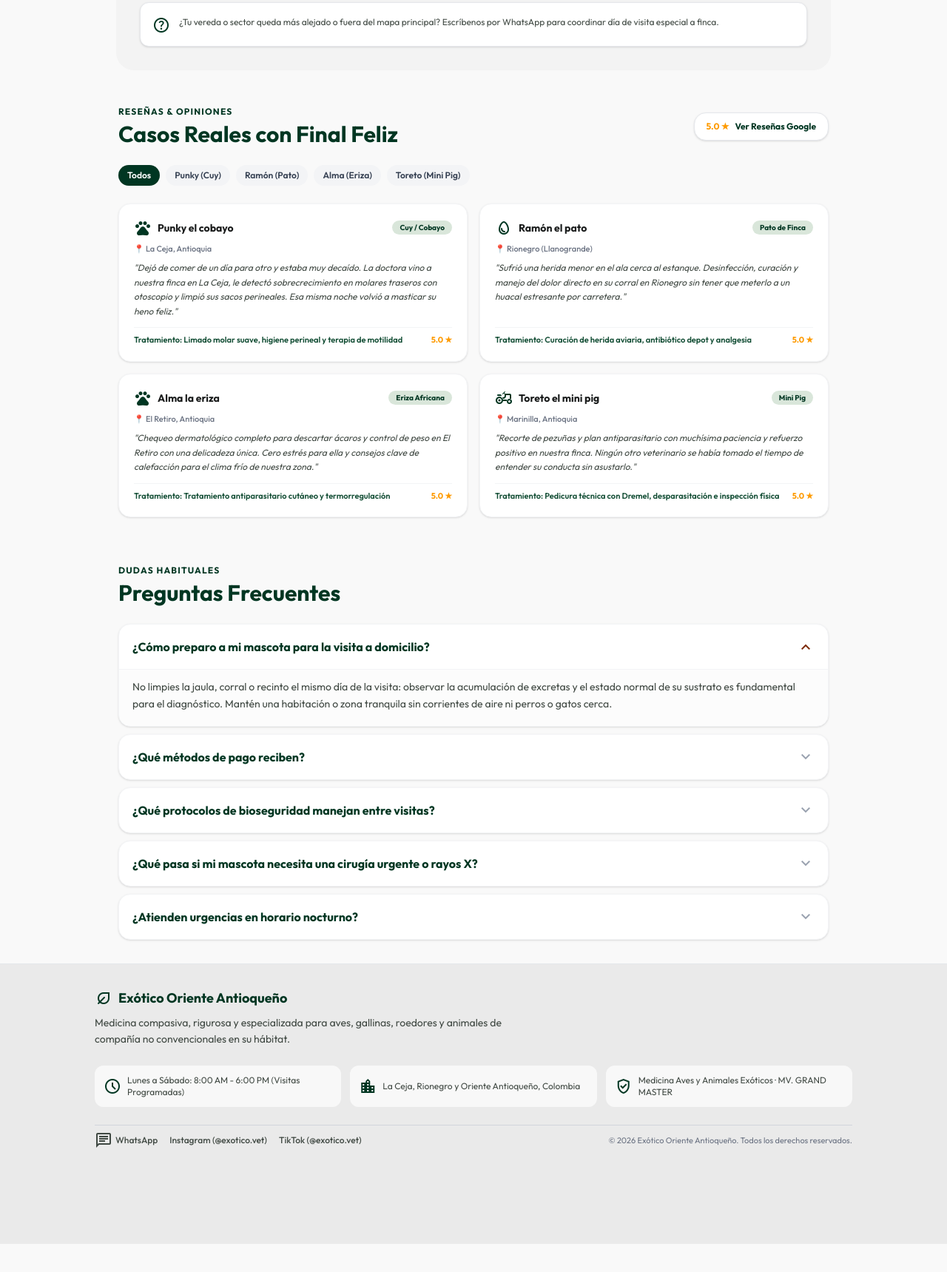
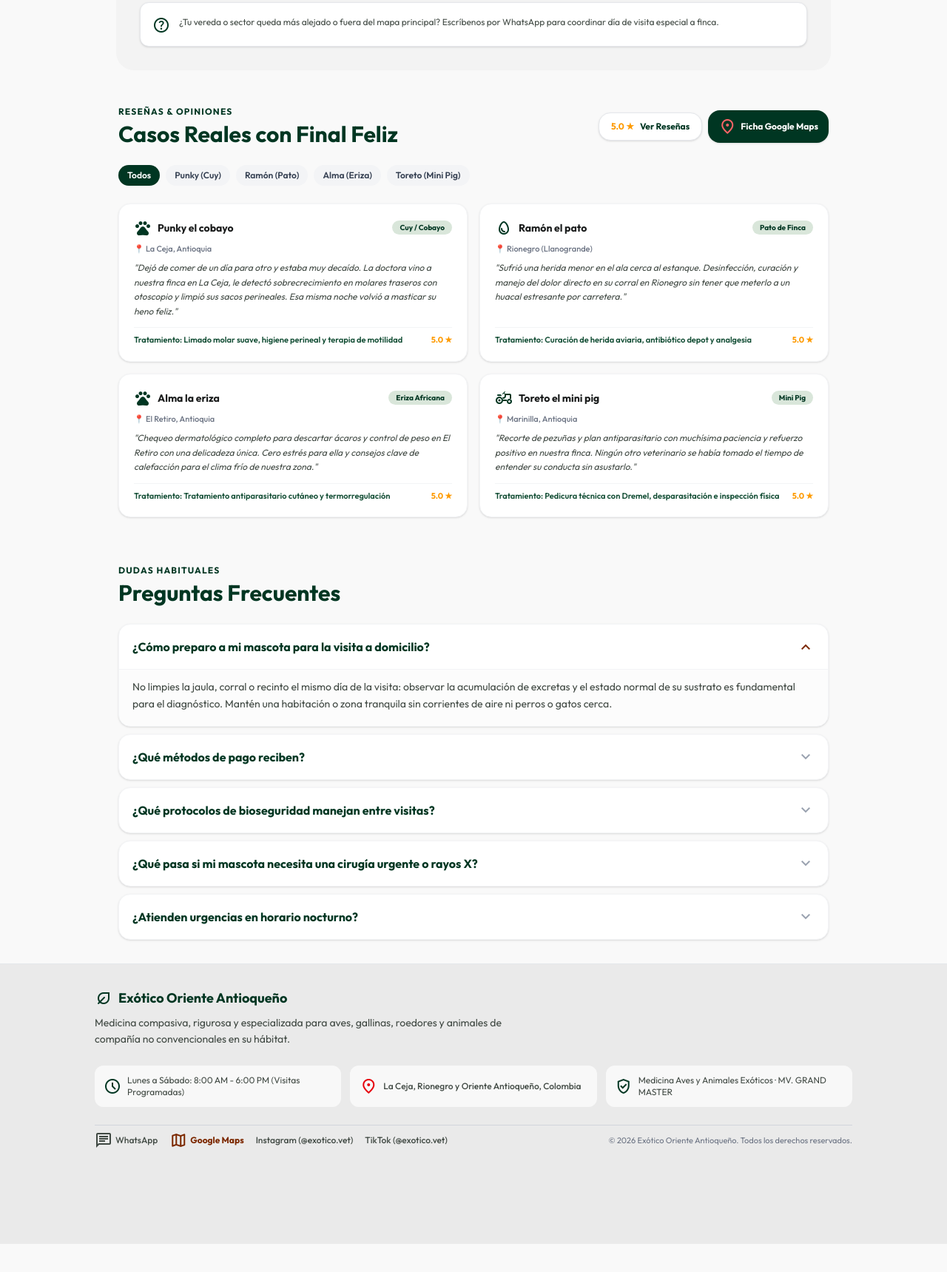
Before and after one commit to pabloriospena/Exotico-Veterinaria-en-casa, an Astro site: page / in a window 1280 px wide. Shown: the part 4512-6231 px from the top of the page at 74% size. Built offline with nearby package versions, Linux system fonts and the light colour scheme; Astro itself is replaced by a stand-in of ours; no server answers.

Commit message:
feat: add Google Maps location links across UI
Integrated the business Google Maps location link into the footer, testimonials section, and reviews modal to improve discoverability and navigation. Updated structured data to include the map reference.

```diff
--- a/src/components/Footer.tsx
+++ b/src/components/Footer.tsx
@@ -25,12 +25,18 @@ export const Footer: React.FC = () => {
             </span>
             <span>Lunes a Sábado: 8:00 AM - 6:00 PM (Visitas Programadas)</span>
           </div>
-          <div className="flex items-center gap-2 p-3 bg-white/70 rounded-xl">
-            <span className="material-symbols-outlined text-[#003622] text-[18px]">
-              location_city
+          <a
+            href="https://maps.app.goo.gl/prjgBchypa6JDMqG7"
+            target="_blank"
+            rel="noopener noreferrer"
+            className="flex items-center gap-2 p-3 bg-white/70 hover:bg-white rounded-xl transition-colors group cursor-pointer border border-transparent hover:border-gray-200"
+            title="Ver ubicación en Google Maps"
+          >
+            <span className="material-symbols-outlined text-red-600 text-[18px]">
+              location_on
             </span>
-            <span>La Ceja, Rionegro y Oriente Antioqueño, Colombia</span>
-          </div>
+            <span className="group-hover:text-[#003622] group-hover:underline font-medium">La Ceja, Rionegro y Oriente Antioqueño, Colombia</span>
+          </a>
           <div className="flex items-center gap-2 p-3 bg-white/70 rounded-xl">
             <span className="material-symbols-outlined text-[#003622] text-[18px]">
               verified_user
@@ -51,6 +57,15 @@ export const Footer: React.FC = () => {
             >
               <span className="material-symbols-outlined text-[16px]">chat</span>
               <span>WhatsApp</span>
+            </a>
+            <a
+              href="https://maps.app.goo.gl/prjgBchypa6JDMqG7"
+              target="_blank"
+              rel="noopener noreferrer"
+              className="hover:text-[#003622] transition-colors flex items-center gap-1 text-[#7c2800] font-bold"
+            >
+              <span className="material-symbols-outlined text-[16px]">map</span>
+              <span>Google Maps</span>
             </a>
             <a
               href="https://www.instagram.com/exotico.vet/"
--- a/src/components/GoogleReviewsModal.tsx
+++ b/src/components/GoogleReviewsModal.tsx
@@ -322,14 +322,26 @@ export const GoogleReviewsModal: React.FC<GoogleReviewsModalProps> = ({
             </div>
           </div>
 
+          <div className="flex items-center gap-2">
+            <a
+              href="https://maps.app.goo.gl/prjgBchypa6JDMqG7"
+              target="_blank"
+              rel="noopener noreferrer"
+              className="px-3 py-2 rounded-xl bg-white border border-gray-300 text-[#003622] text-xs font-bold hover:bg-gray-100 transition-colors flex items-center gap-1 shadow-sm"
+            >
+              <span className="material-symbols-outlined text-red-600 text-[16px]">location_on</span>
+              <span className="hidden sm:inline">Perfil</span> Google Maps
+            </a>
             <a
               href="https://wa.me/c/573052417854"
               target="_blank"
               rel="noopener noreferrer"
-            className="px-4 py-2 rounded-xl bg-[#003622] text-white text-xs font-bold hover:bg-[#134e35] transition-colors"
+              className="px-3.5 py-2 rounded-xl bg-[#003622] text-white text-xs font-bold hover:bg-[#134e35] transition-colors flex items-center gap-1"
             >
-            Escribir por WhatsApp
+              <span className="material-symbols-outlined text-[16px]">chat</span>
+              <span>WhatsApp</span>
             </a>
+          </div>
         </div>
 
         {/* Reviews Feed */}
--- a/src/components/TestimonialsSection.tsx
+++ b/src/components/TestimonialsSection.tsx
@@ -45,13 +45,25 @@ export const TestimonialsSection: React.FC<TestimonialsSectionProps> = ({
           </h2>
         </div>
 
-        <button
-          onClick={onOpenReviewsModal}
-          className="hidden sm:flex items-center gap-2 px-4 py-2.5 rounded-2xl bg-white border border-gray-200 text-[#003622] font-bold text-xs shadow-sm hover:bg-gray-50 transition-colors"
-        >
-          <span className="text-amber-500 font-bold">{rating.toFixed(1)} ★</span>
-          <span>Ver Reseñas Google</span>
-        </button>
+        <div className="hidden sm:flex items-center gap-2">
+          <button
+            onClick={onOpenReviewsModal}
+            className="flex items-center gap-2 px-4 py-2.5 rounded-2xl bg-white border border-gray-200 text-[#003622] font-bold text-xs shadow-sm hover:bg-gray-50 transition-colors"
+          >
+            <span className="text-amber-500 font-bold">{rating.toFixed(1)} ★</span>
+            <span>Ver Reseñas</span>
+          </button>
+          <a
+            href="https://maps.app.goo.gl/prjgBchypa6JDMqG7"
+            target="_blank"
+            rel="noopener noreferrer"
+            className="flex items-center gap-1.5 px-3.5 py-2.5 rounded-2xl bg-[#003622] text-white font-bold text-xs shadow-sm hover:bg-[#134e35] transition-colors"
+            title="Abrir en Google Maps"
+          >
+            <span className="material-symbols-outlined text-red-400 text-[16px]">location_on</span>
+            <span>Ficha Google Maps</span>
+          </a>
+        </div>
       </div>
 
       {/* Filter Buttons */}
```
Also changed, not shown: index.html (+1 -0 lines). Lines whose indentation alone changed are shown as unchanged.
